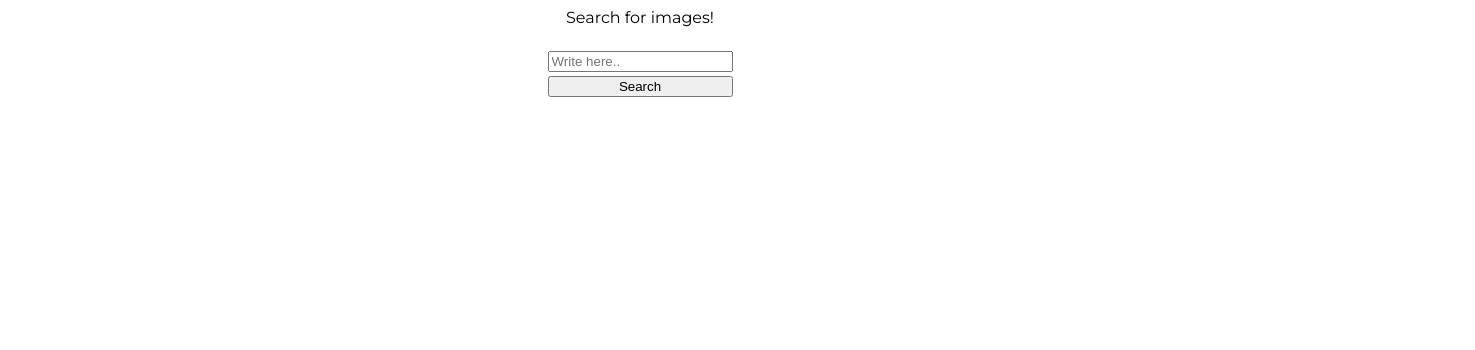
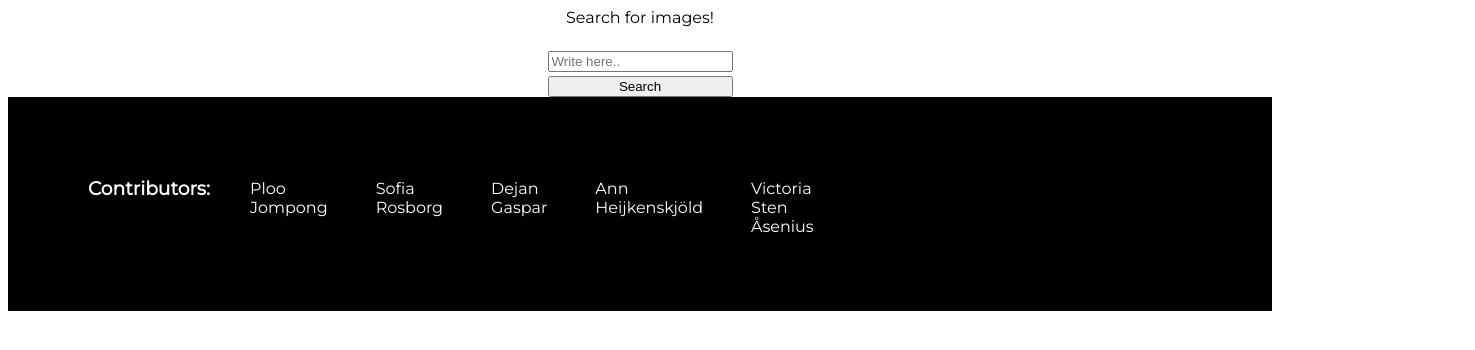
Before and after one commit to PlooJompong/Flickr-Examination-Grupp-3, a plain HTML site: page index.html in a window 1280 px wide. Shown: the whole page, 1475 px wide, since content can reach past the window. Drawn offline with Linux system fonts and the light colour scheme; no server answers.

Commit message:
Added footer and styles

```diff
--- a/index.html
+++ b/index.html
@@ -21,6 +21,31 @@
     <div id="search-results"></div>
 </section>
 
+<footer id="footer">
+    <section id="contributors-head">
+        <h3><strong>Contributors:</strong></h3>
+    </section>
+    <section id="Contributors">
+        <ul>
+            <li>Ploo Jompong</li>
+            <li>Sofia Rosborg</li>
+            <li>Dejan Gaspar</li>
+            <li>Ann Heijkenskjöld</li>
+            <li>Victoria Sten Åsenius</li>
+        </ul>
+    </section>
+<section id="social-media">
+    <section id="social-media-head">
+        <h4>Social media</h4>
+    </section>
+    <section id="social-media-icons">
+        <svg fill="#ffffff" version="1.1" id="Capa_1" xmlns="http://www.w3.org/2000/svg" xmlns:xlink="http://www.w3.org/1999/xlink" viewBox="0 0 94 94" xml:space="preserve"><g id="SVGRepo_bgCarrier" stroke-width="0"></g><g id="SVGRepo_tracerCarrier" stroke-linecap="round" stroke-linejoin="round"></g><g id="SVGRepo_iconCarrier"> <g> <path d="M89,0H5C2.239,0,0,2.239,0,5v84c0,2.761,2.239,5,5,5h84c2.762,0,5-2.239,5-5V5C94,2.239,91.762,0,89,0z M66.93,21.364 l-7.226,0.003c-5.664,0-6.761,2.692-6.761,6.643v8.711h13.511L66.45,50.365H52.943v35.012H38.852V50.365H27.07V36.721h11.782 V26.659c0-11.677,7.133-18.036,17.548-18.036L66.93,8.64V21.364z"></path> </g> </g></svg>
+        <svg fill="#ffffff" viewBox="0 0 32 32" id="Camada_1" version="1.1" xml:space="preserve" xmlns="http://www.w3.org/2000/svg" xmlns:xlink="http://www.w3.org/1999/xlink"><g id="SVGRepo_bgCarrier" stroke-width="0"></g><g id="SVGRepo_tracerCarrier" stroke-linecap="round" stroke-linejoin="round"></g><g id="SVGRepo_iconCarrier"> <g> <path d="M22.3,8.4c-0.8,0-1.4,0.6-1.4,1.4c0,0.8,0.6,1.4,1.4,1.4c0.8,0,1.4-0.6,1.4-1.4C23.7,9,23.1,8.4,22.3,8.4z"></path> <path d="M16,10.2c-3.3,0-5.9,2.7-5.9,5.9s2.7,5.9,5.9,5.9s5.9-2.7,5.9-5.9S19.3,10.2,16,10.2z M16,19.9c-2.1,0-3.8-1.7-3.8-3.8 c0-2.1,1.7-3.8,3.8-3.8c2.1,0,3.8,1.7,3.8,3.8C19.8,18.2,18.1,19.9,16,19.9z"></path> <path d="M20.8,4h-9.5C7.2,4,4,7.2,4,11.2v9.5c0,4,3.2,7.2,7.2,7.2h9.5c4,0,7.2-3.2,7.2-7.2v-9.5C28,7.2,24.8,4,20.8,4z M25.7,20.8 c0,2.7-2.2,5-5,5h-9.5c-2.7,0-5-2.2-5-5v-9.5c0-2.7,2.2-5,5-5h9.5c2.7,0,5,2.2,5,5V20.8z"></path> </g> </g></svg>
+        <svg fill="#ffffff" viewBox="0 0 256 256" id="Flat" xmlns="http://www.w3.org/2000/svg"><g id="SVGRepo_bgCarrier" stroke-width="0"></g><g id="SVGRepo_tracerCarrier" stroke-linecap="round" stroke-linejoin="round"></g><g id="SVGRepo_iconCarrier"> <path d="M243.69531,70.46924A3.99949,3.99949,0,0,0,240,68l-32.79834-.00049a44.09747,44.09747,0,0,0-38.64307-23.99609A44.31838,44.31838,0,0,0,124,87.99951l-.00977,11.1709c-44.07861-9.38477-80.78418-45.62207-81.16308-46a4.00074,4.00074,0,0,0-6.7627,2.11426c-8.5205,46.86181,5.47461,78.11865,18.71534,96.08789a103.47267,103.47267,0,0,0,27.40136,25.87207C66.4668,197.58936,38.88574,208.14551,38.5957,208.25488a3.99983,3.99983,0,0,0-1.92382,5.96387c.26464.39746,2.78417,3.98145,9.53906,7.35889C54.73438,225.83936,66.10254,228,80,228c68.94678,0,126.47021-53.45166,131.624-121.96729l31.2041-31.2041A3.99939,3.99939,0,0,0,243.69531,70.46924Zm-38.78613,30.96484a4.00173,4.00173,0,0,0-1.16357,2.57422C199.60205,169.05029,145.24609,220,80,220c-17.8457,0-27.62695-3.88721-32.50391-6.8667,10.374-4.82812,31.45508-16.34863,43.832-34.91455a3.99941,3.99941,0,0,0-1.53906-5.79639c-.15136-.07568-15.293-7.77832-28.56885-25.79541-16.65429-22.602-22.84765-50.36084-18.4497-82.60156,12.792,11.31055,45.86767,37.46973,84.55761,43.91992a4,4,0,0,0,4.65821-3.94189L132,88.00635v-.00391a36.31979,36.31979,0,0,1,36.459-36,36.07711,36.07711,0,0,1,32.54688,21.59863,4.00012,4.00012,0,0,0,3.66553,2.39844L230.34326,76Z"></path> </g></svg>
+    </section>
+</section>
+</footer>
+
 <script src="index.js"></script>
 </body>
 </html>
--- a/styles.css
+++ b/styles.css
@@ -30,3 +30,48 @@ body{
     max-width: 300px;
 
 }
+
+footer {
+    display: flex;
+    background-color: black;
+}
+
+#contributors-head {
+    margin-left: 5rem;
+    margin-top: 3.8rem;
+    color: white;
+}
+
+#Contributors{
+    display: flex;
+    margin-top: 4.1rem;
+    flex-direction: column;
+    color: white;
+}
+
+ul {
+    display: flex;
+    list-style: none;
+    gap: 3rem;
+
+}
+
+#social-media {
+    display: flex;
+    flex-direction: column;
+    margin-left: 35rem;
+}
+
+#social-media-head {
+    margin-top: 1.5rem;
+    color: white;
+}
+
+#social-media-icons {
+    display: flex;
+    gap: 10px;
+    margin-bottom: 1.5rem;
+    margin-left: 1rem;
+    width: 5.3125rem;
+    height: 5.3125rem;
+}
```
